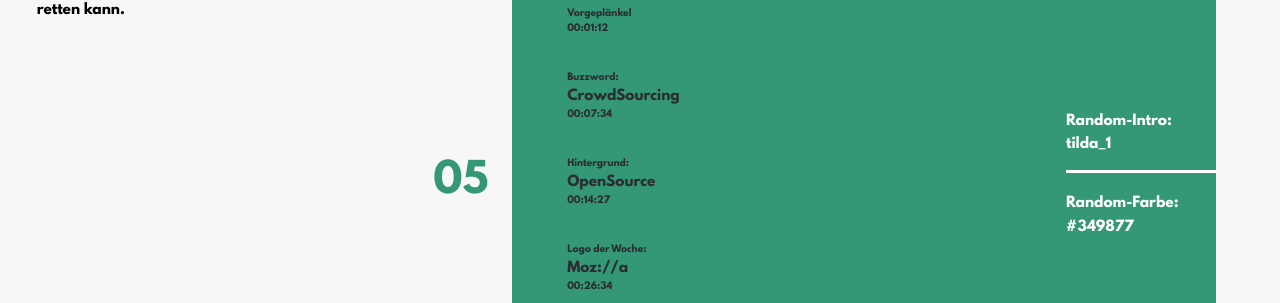
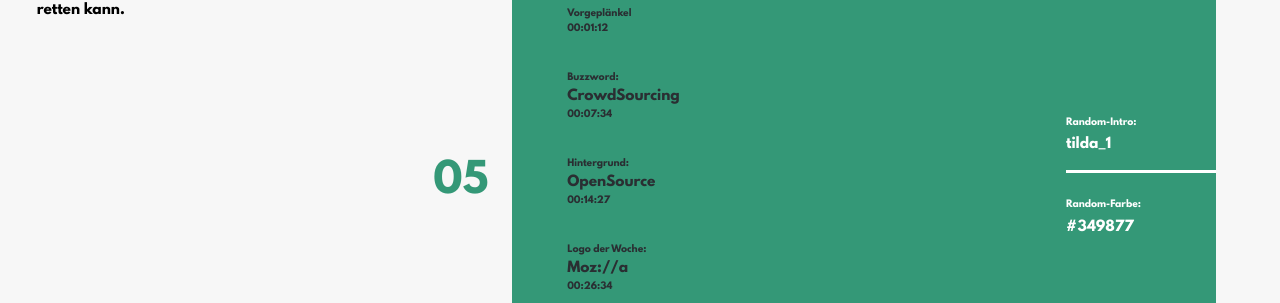
Before and after one commit to iterativintuitiv/podcast, a Jekyll site: the page built from index.html, in a window 1280 px wide and 1400 px high, scrolled down 1318 px. Shown: the part 147-450 px from the top of the window. Built offline with Jekyll 4.4.1, drawn with Linux system fonts in a browser that asks for light colours; nearby versions of some CDN libraries; the list of posts is cut into pages by our own code.

Commit message:
Update _components.scss

```diff
--- a/_sass/_components.scss
+++ b/_sass/_components.scss
@@ -319,8 +319,11 @@
           }
         }
 
-
-
+  }
+  &__podcastInfoRandoms{
+     & > a{
+        font-size: $fontSize-third;
+    }
   }
 
   &__audioPlayer{
```
